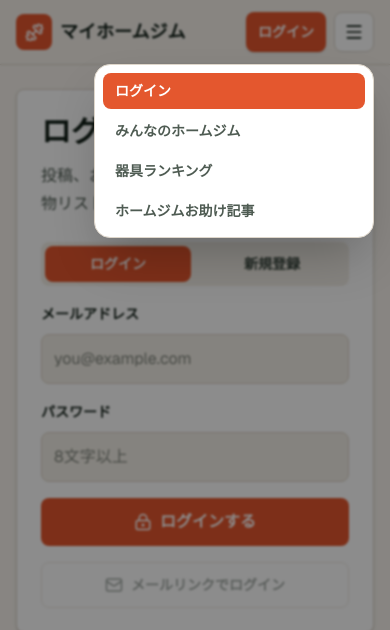
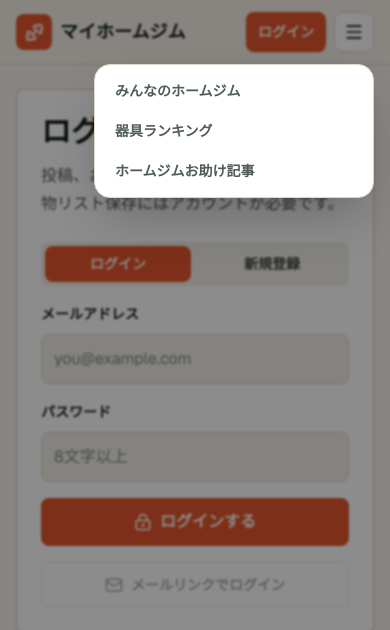
Before and after one commit to taikidev0922/my-home-gym, a Next.js app: page /login in a window 390 px wide. Both pictures are taken after a click on the button "メニュー". Shown: the top 630 px of the page. Built offline with nearby package versions, Linux system fonts and the light colour scheme.

Commit message:
Update production domain settings

```diff
--- a/src/components/site-header.tsx
+++ b/src/components/site-header.tsx
@@ -66,8 +66,7 @@ export function SiteHeader({
                 href="/login"
                 className="inline-flex h-10 items-center rounded-lg bg-[#e4572e] px-3 text-sm font-bold text-white shadow-sm"
               >
-                <span className="sm:hidden">ログイン</span>
-                <span className="hidden sm:inline">ログイン</span>
+                ログイン
               </Link>
             )}
 
@@ -102,15 +101,7 @@ export function SiteHeader({
             onClick={() => setIsMenuOpen(false)}
           />
           <nav className="fixed right-4 top-16 z-50 grid w-[min(280px,calc(100vw-2rem))] gap-1 rounded-2xl border border-[#ded6ca] bg-white p-2 text-sm font-bold text-[#4e5b52] shadow-2xl shadow-black/25 md:hidden">
-            {!currentUser ? (
-              <Link
-                href="/login"
-                onClick={() => setIsMenuOpen(false)}
-                className="rounded-lg bg-[#e4572e] px-3 py-2 text-white hover:bg-[#d64d28]"
-              >
-                ログイン
-              </Link>
-            ) : (
+            {currentUser ? (
               <Link
                 href="/me"
                 onClick={() => setIsMenuOpen(false)}
@@ -118,7 +109,7 @@ export function SiteHeader({
               >
                 マイページ
               </Link>
-            )}
+            ) : null}
             <Link href="/" onClick={() => setIsMenuOpen(false)} className="rounded-lg px-3 py-2 hover:bg-[#f3efe7]">
               みんなのホームジム
             </Link>
--- a/src/lib/seo.ts
+++ b/src/lib/seo.ts
@@ -2,10 +2,10 @@ import type { ProductCategory } from "@/lib/types";
 
 export const siteName = "マイホームジム";
 
-export const siteUrl = "https://my-home-gym.vercel.app";
+export const siteUrl = "https://www.my-home-gym.jp";
 
 export const defaultSeoDescription =
-  "ホームジムの写真投稿を、畳数・予算・器具カテゴリで比較できる共有サイト。パワーラック、可変式ダンベル、トレーニングベンチ、防音マット、床補強など自宅ジム作りの実例と用品ランキングを確認できます。";
+  "ホームジムの写真投稿を、畳数・予算・器具カテゴリで比較できる共有サイト。パワーラック、可変式ダンベル、トレーニングベンチ、防音マット、床補強など、自宅ジム作りの実例と用品ランキングを確認できます。";
 
 export const baseSeoKeywords = [
   "ホームジム",
@@ -19,7 +19,7 @@ export const baseSeoKeywords = [
   "ホームジム 6畳",
   "ホームジム レイアウト",
   "ホームジム 床補強",
-  "ホームジム 後悔",
+  "ホームジム 防音",
   "ホームジム おしゃれ",
   "ホームジム 写真",
   "ホームジム 実例",
```
